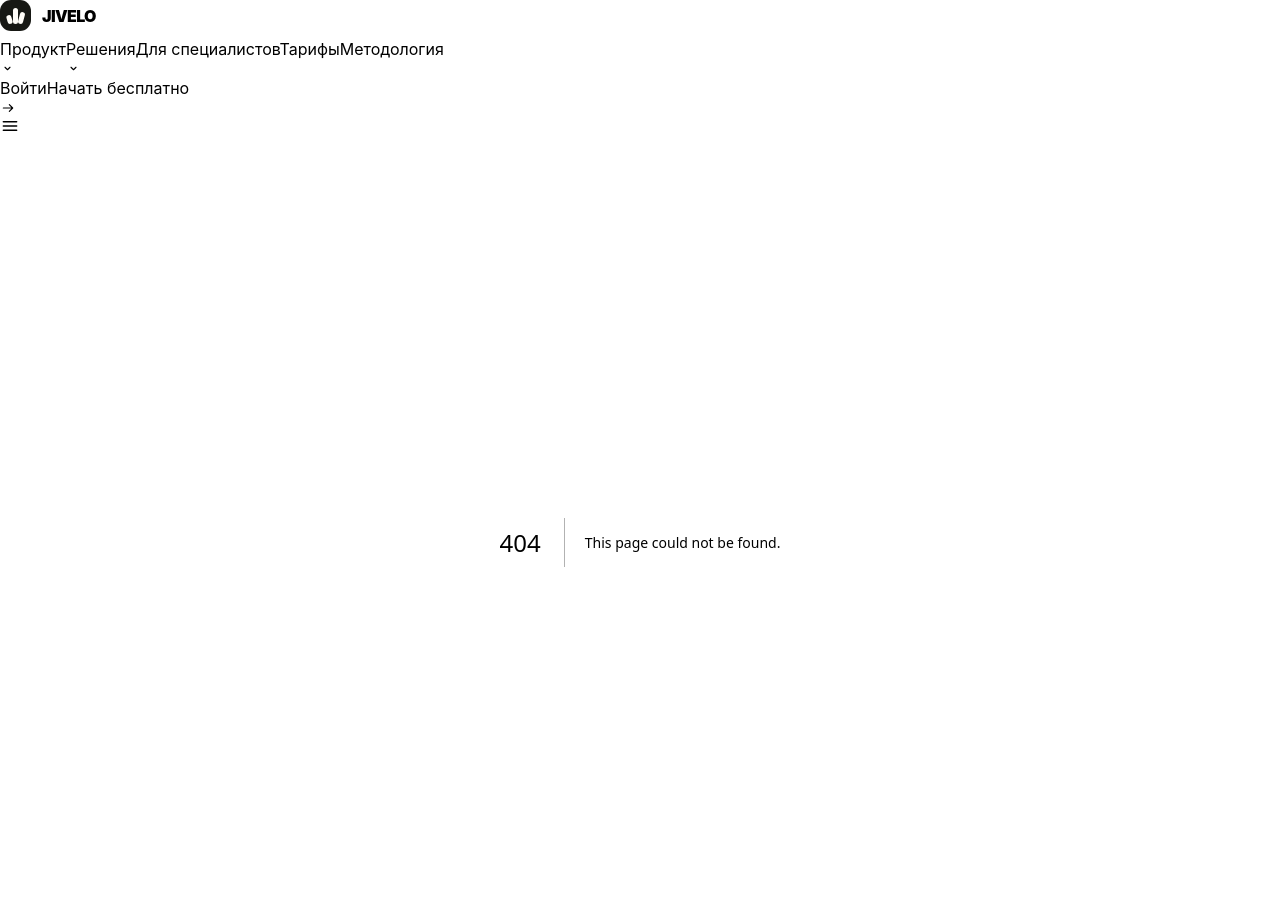
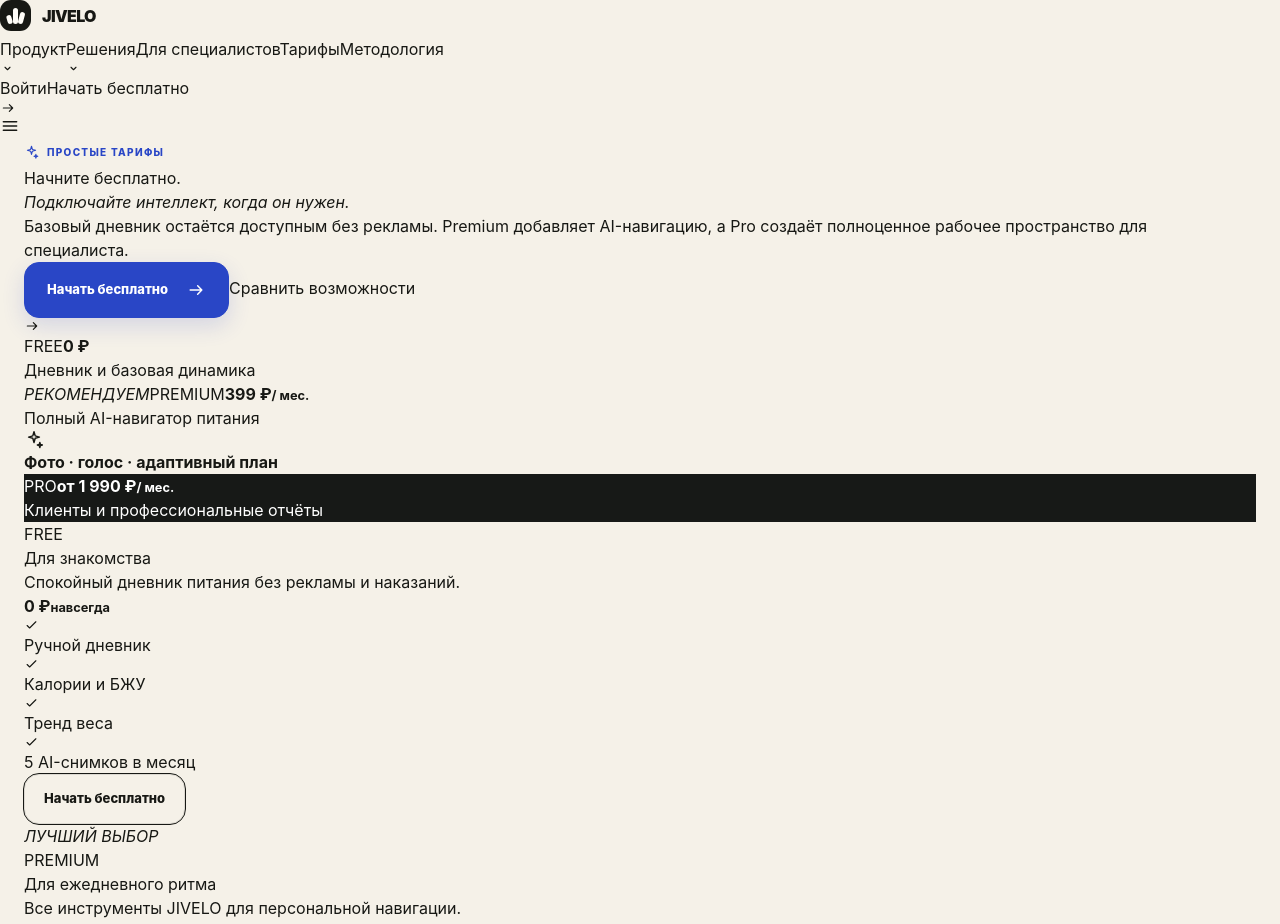
Before and after one commit to alefcom1/jivoetelo, a Next.js app: page /pricing in a window 1280 px wide. Before the commit this address had no page. Shown: the top 924 px of the page. Built offline with nearby package versions, Linux system fonts and the light colour scheme.

Commit message:
Add pricing page

```diff
--- /dev/null
+++ b/app/pricing/page.tsx
@@ -0,0 +1,74 @@
+import type { Metadata } from "next";
+import Link from "next/link";
+import { PageCta, PageHero, PageIntro } from "../components/marketing-sections";
+import { SiteIcon } from "../components/site-chrome";
+
+export const metadata: Metadata = {
+  title: "Тарифы",
+  description: "Бесплатный дневник JIVELO, Premium с AI-навигацией и JIVELO Pro для специалистов.",
+};
+
+const rows = [
+  ["Дневник питания", true, true, true],
+  ["Калории и БЖУ", true, true, true],
+  ["Плавный тренд веса", true, true, true],
+  ["AI-распознавание по фото", "5 снимков / мес.", "Без ограничений", "Без ограничений"],
+  ["Голосовой и текстовый ввод", false, true, true],
+  ["Что съесть сейчас?", false, true, true],
+  ["Адаптивный план", false, true, true],
+  ["Микронутриенты и аналитика", false, true, true],
+  ["Связь со специалистом", false, "По приглашению", true],
+  ["Клиенты и группы", false, false, true],
+  ["Недельные отчёты", false, "Личный обзор", "Профессиональные"],
+];
+
+function Value({ value }: { value: boolean | string }) {
+  if (value === true) return <span className="yes"><SiteIcon name="check" size={15}/></span>;
+  if (value === false) return <span className="no">—</span>;
+  return <span>{value}</span>;
+}
+
+export default function PricingPage() {
+  return <main className="inner-page pricing-page">
+    <PageHero
+      eyebrow="Простые тарифы"
+      icon="spark"
+      title="Начните бесплатно."
+      accent="Подключайте интеллект, когда он нужен."
+      text="Базовый дневник остаётся доступным без рекламы. Premium добавляет AI-навигацию, а Pro создаёт полноценное рабочее пространство для специалиста."
+      primary="Начать бесплатно"
+      secondary="Сравнить возможности"
+      secondaryHref="#compare"
+      visual={<div className="pricing-hero-stack">
+        <article className="price-mini free"><span>FREE</span><strong>0 ₽</strong><p>Дневник и базовая динамика</p></article>
+        <article className="price-mini premium"><i>РЕКОМЕНДУЕМ</i><span>PREMIUM</span><strong>399 ₽<small>/ мес.</small></strong><p>Полный AI-навигатор питания</p><div><SiteIcon name="spark"/><b>Фото · голос · адаптивный план</b></div></article>
+        <article className="price-mini pro"><span>PRO</span><strong>от 1 990 ₽<small>/ мес.</small></strong><p>Клиенты и профессиональные отчёты</p></article>
+      </div>}
+    />
+
+    <section className="shell page-section plans-full">
+      <article><header><span>FREE</span><h2>Для знакомства</h2><p>Спокойный дневник питания без рекламы и наказаний.</p><strong>0 ₽<small>навсегда</small></strong></header><ul><li><SiteIcon name="check" size={15}/>Ручной дневник</li><li><SiteIcon name="check" size={15}/>Калории и БЖУ</li><li><SiteIcon name="check" size={15}/>Тренд веса</li><li><SiteIcon name="check" size={15}/>5 AI-снимков в месяц</li></ul><Link href="/register" className="button outline">Начать бесплатно</Link></article>
+      <article className="featured"><i>ЛУЧШИЙ ВЫБОР</i><header><span>PREMIUM</span><h2>Для ежедневного ритма</h2><p>Все инструменты JIVELO для персональной навигации.</p><strong>399 ₽<small>в месяц при оплате за год</small></strong><em>или 599 ₽ помесячно</em></header><ul><li><SiteIcon name="check" size={15}/>Безлимитное фото и голос</li><li><SiteIcon name="check" size={15}/>Что съесть сейчас?</li><li><SiteIcon name="check" size={15}/>Адаптивные цели</li><li><SiteIcon name="check" size={15}/>Расширенная аналитика</li><li><SiteIcon name="check" size={15}/>Планирование и список покупок</li></ul><Link href="/register" className="button light">Попробовать Premium <SiteIcon name="arrow" size={16}/></Link></article>
+      <article><header><span>JIVELO PRO</span><h2>Для специалиста</h2><p>Клиенты, дневники, цели, сообщения и отчёты.</p><strong>от 1 990 ₽<small>в месяц</small></strong><em>до 10 активных клиентов</em></header><ul><li><SiteIcon name="check" size={15}/>Всё из Premium</li><li><SiteIcon name="check" size={15}/>Кабинет специалиста</li><li><SiteIcon name="check" size={15}/>Общие цели и комментарии</li><li><SiteIcon name="check" size={15}/>Недельные отчёты</li><li><SiteIcon name="check" size={15}/>Безопасные сообщения</li></ul><Link href="/pro" className="button outline">Подробнее о Pro</Link></article>
+    </section>
+
+    <section className="pricing-note shell"><span><SiteIcon name="leaf"/></span><p><b>Никаких рекламных баннеров во Free.</b> Бесплатный тариф должен оставаться полезным продуктом, а не демонстрацией, которой невозможно пользоваться.</p></section>
+
+    <section className="shell page-section" id="compare">
+      <PageIntro eyebrow="Полное сравнение" icon="check" title={<>Выберите уровень,<br/><em>который нужен сейчас.</em></>} text="Функции можно подключить позже. Данные дневника и история прогресса сохраняются при переходе между тарифами."/>
+      <div className="compare-table"><div className="compare-head"><span>Возможность</span><b>Free</b><b>Premium</b><b>Pro</b></div>{rows.map(([label, free, premium, pro]) => <div className="compare-row" key={String(label)}><strong>{label}</strong><Value value={free as boolean|string}/><Value value={premium as boolean|string}/><Value value={pro as boolean|string}/></div>)}</div>
+    </section>
+
+    <section className="annual-section page-section"><div className="shell annual-grid">
+      <div><PageIntro eyebrow="Годовой Premium" icon="spark" title={<>Двенадцать месяцев<br/><em>по цене спокойного решения.</em></>} text="Годовой план стоит дешевле помесячного и включает все будущие Premium-функции текущего продуктового цикла." align="center"/></div>
+      <div className="annual-card"><span>PREMIUM · 12 МЕСЯЦЕВ</span><strong>4 788 ₽</strong><p>399 ₽ в месяц · экономия 2 400 ₽</p><div><b>30 дней на спокойное знакомство</b><small>Отмена подписки доступна в настройках. Без звонков и скрытых условий.</small></div><Link href="/register" className="button light large">Начать бесплатно <SiteIcon name="arrow"/></Link></div>
+    </div></section>
+
+    <section className="shell page-section pricing-faq">
+      <PageIntro eyebrow="Оплата и подписка" icon="shield" title={<>Понятные условия.<br/><em>Без неприятных сюрпризов.</em></>} text="Короткие ответы на вопросы о бесплатном тарифе, пробном периоде, отмене и доступе специалиста."/>
+      <div className="pricing-faq-grid"><article><h3>Free действительно бесплатный?</h3><p>Да. Базовый дневник, КБЖУ и тренд веса доступны без ограничения по времени и без рекламных баннеров.</p></article><article><h3>Что произойдёт после отмены Premium?</h3><p>Аккаунт перейдёт на Free. Дневник и история сохранятся, но Premium-функции станут недоступны.</p></article><article><h3>Специалист оплачивает доступ клиента?</h3><p>В JIVELO Pro активные клиенты входят в лимит тарифа. Условия для организаций будут рассчитываться отдельно.</p></article><article><h3>Можно вернуть оплату?</h3><p>Правила возврата будут опубликованы до запуска оплаты и сформулированы простым языком в личном кабинете.</p></article></div>
+    </section>
+
+    <PageCta eyebrow="Начните с бесплатного дневника" title={<>Попробуйте JIVELO.<br/><em>Решение о Premium примете позже.</em></>} text="Никакой карты на первом шаге. Сначала создайте профиль и добавьте первый приём пищи."/>
+  </main>;
+}
```
